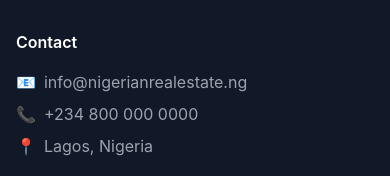
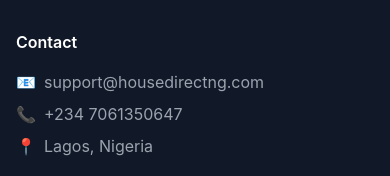
Before and after one commit to sdkoncept/nigerian-real-estate, a React (Vite) app in the folder frontend/: page /about in a window 390 px wide. Shown: the part 4023-4199 px from the top of the page. Built offline with nearby package versions, Linux system fonts and the light colour scheme; no server answers.

Commit message:
Update contact information across platform
- Update Footer contact info to support@housedirectng.com
- Update phone number to +234 7061350647
- Update About page contact links
- Make email and phone clickable links in footer

```diff
--- a/frontend/src/components/Footer.tsx
+++ b/frontend/src/components/Footer.tsx
@@ -98,11 +98,15 @@
             <ul className="space-y-2 text-gray-400">
               <li className="flex items-start">
                 <span className="mr-2">📧</span>
-                <span>info@nigerianrealestate.ng</span>
+                <a href="mailto:support@housedirectng.com" className="hover:text-white transition-colors">
+                  support@housedirectng.com
+                </a>
               </li>
               <li className="flex items-start">
                 <span className="mr-2">📞</span>
-                <span>+234 800 000 0000</span>
+                <a href="tel:+2347061350647" className="hover:text-white transition-colors">
+                  +234 7061350647
+                </a>
               </li>
               <li className="flex items-start">
                 <span className="mr-2">📍</span>
--- a/frontend/src/pages/AboutPage.tsx
+++ b/frontend/src/pages/AboutPage.tsx
@@ -145,13 +145,13 @@
             </p>
             <div className="flex flex-col sm:flex-row gap-4 justify-center">
               <a
-                href="mailto:info@nigerianrealestate.ng"
+                href="mailto:support@housedirectng.com"
                 className="px-6 py-3 bg-primary-600 text-white rounded-lg hover:bg-primary-700 transition-colors"
               >
                 📧 Email Us
               </a>
               <a
-                href="tel:+2348000000000"
+                href="tel:+2347061350647"
                 className="px-6 py-3 bg-white text-primary-600 border-2 border-primary-600 rounded-lg hover:bg-primary-50 transition-colors"
               >
                 📞 Call Us
```
